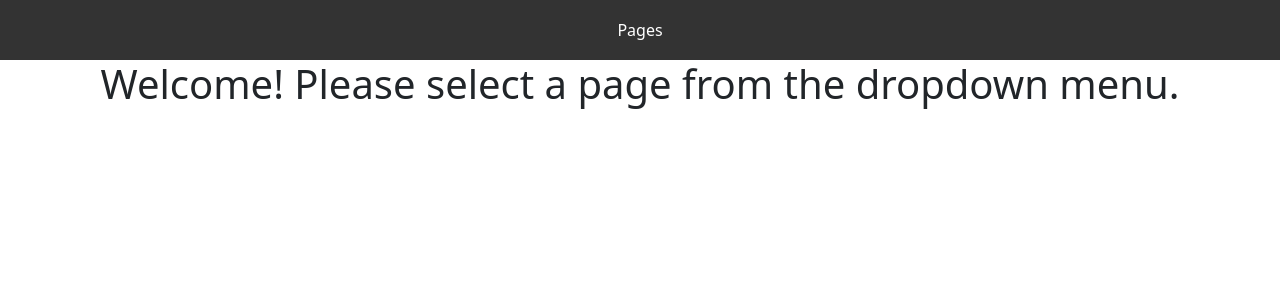
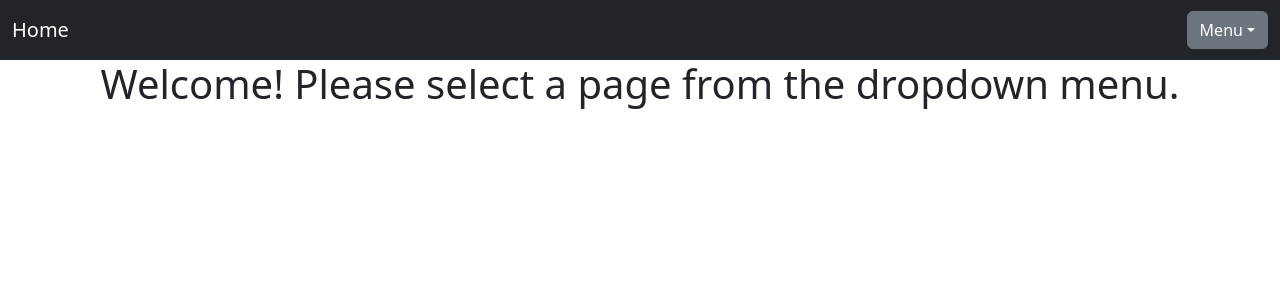
Before and after one commit to salmansheikhutk/copilot_project, a React (Create React App) app in the folder frontend/: page / in a window 1280 px wide. Shown: the top 300 px of the page. Built offline with nearby package versions, Linux system fonts and the light colour scheme.

Commit message:
bootstrap header

```diff
--- a/frontend/src/components/header/Header.css
+++ b/frontend/src/components/header/Header.css
@@ -9,51 +9,10 @@
     display: flex;
     justify-content: center;
     align-items: center;
-    height: 60px;
+    height: 60px; /* Return the header to its normal size */
 }
 
-.dropdown {
-    position: relative;
-    display: inline-block;
+.dropdown-menu {
+    z-index: 1050; /* Ensure the dropdown is above other content */
+    position: absolute; /* Ensure the dropdown is positioned correctly */
 }
-
-.dropbtn {
-    background-color: #333;
-    color: white;
-    padding: 16px;
-    font-size: 16px;
-    border: none;
-    cursor: pointer;
-    transition: background-color 0.3s ease;
-}
-
-.dropbtn:hover {
-    background-color: #555;
-}
-
-.dropdown-content {
-    display: none;
-    position: absolute;
-    background-color: #444;
-    min-width: 200px;
-    box-shadow: 0px 8px 16px 0px rgba(0,0,0,0.2);
-    z-index: 1000; /* Ensure the dropdown is above other content */
-    border-radius: 8px;
-    overflow: hidden;
-}
-
-.dropdown-content a {
-    color: white;
-    padding: 12px 16px;
-    text-decoration: none;
-    display: block;
-    transition: background-color 0.3s ease;
-}
-
-.dropdown-content a:hover {
-    background-color: #666;
-}
-
-.dropdown:hover .dropdown-content {
-    display: block;
-}
--- a/frontend/src/components/header/Header.js
+++ b/frontend/src/components/header/Header.js
@@ -1,21 +1,27 @@
 import React from 'react';
 import './Header.css';
+import 'bootstrap/dist/js/bootstrap.bundle.min.js'; // Import Bootstrap JS
 
 function Header({ setActiveComponent }) {
     return (
         <header className="header">
-            <nav>
-                <div className="dropdown">
-                    <button className="dropbtn">Pages</button>
-                    <div className="dropdown-content">
-                        <a href="#simple-function" onClick={() => setActiveComponent('SimpleFunction', 'Simple Function')}>Simple Function</a>
-                        <a href="#props-example" onClick={() => setActiveComponent('PropsExample', 'Props Example')}>Props Example</a>
-                        <a href="#simple-state" onClick={() => setActiveComponent('SimpleState', 'Simple State')}>Simple State</a>
-                        <a href="#event-handling" onClick={() => setActiveComponent('EventHandling', 'Event Handling')}>Event Handling</a>
-                        <a href="#use-effect-api" onClick={() => setActiveComponent('UseEffectAPI', 'Use Effect API')}>Use Effect API</a>
-                        <a href="#use-context" onClick={() => setActiveComponent('UseContextProvider', 'Use Context')}>Use Context</a>
-                        <a href="#conditional-rendering" onClick={() => setActiveComponent('ConditionalRendering', 'Conditional Rendering')}>Conditional Rendering</a>
-                        <a href="#list-example" onClick={() => setActiveComponent('ListExample', 'List Example')}>List Example</a>
+            <nav className="navbar navbar-dark bg-dark">
+                <div className="container-fluid">
+                    <a className="navbar-brand" href="#" onClick={() => setActiveComponent('', 'Welcome! Please select a page from the dropdown menu.')}>Home</a>
+                    <div className="dropdown ms-auto">
+                        <button className="btn btn-secondary dropdown-toggle" type="button" id="dropdownMenuButton" data-bs-toggle="dropdown" aria-expanded="false">
+                            Menu
+                        </button>
+                        <ul className="dropdown-menu dropdown-menu-end" aria-labelledby="dropdownMenuButton">
+                            <li><a className="dropdown-item" href="#simple-function" onClick={() => setActiveComponent('SimpleFunction', 'Simple Function')}>Simple Function</a></li>
+                            <li><a className="dropdown-item" href="#props-example" onClick={() => setActiveComponent('PropsExample', 'Props Example')}>Props Example</a></li>
+                            <li><a className="dropdown-item" href="#simple-state" onClick={() => setActiveComponent('SimpleState', 'Simple State')}>Simple State</a></li>
+                            <li><a className="dropdown-item" href="#event-handling" onClick={() => setActiveComponent('EventHandling', 'Event Handling')}>Event Handling</a></li>
+                            <li><a className="dropdown-item" href="#use-effect-api" onClick={() => setActiveComponent('UseEffectAPI', 'Use Effect API')}>Use Effect API</a></li>
+                            <li><a className="dropdown-item" href="#use-context" onClick={() => setActiveComponent('UseContextProvider', 'Use Context')}>Use Context</a></li>
+                            <li><a className="dropdown-item" href="#conditional-rendering" onClick={() => setActiveComponent('ConditionalRendering', 'Conditional Rendering')}>Conditional Rendering</a></li>
+                            <li><a className="dropdown-item" href="#list-example" onClick={() => setActiveComponent('ListExample', 'List Example')}>List Example</a></li>
+                        </ul>
                     </div>
                 </div>
             </nav>
```
